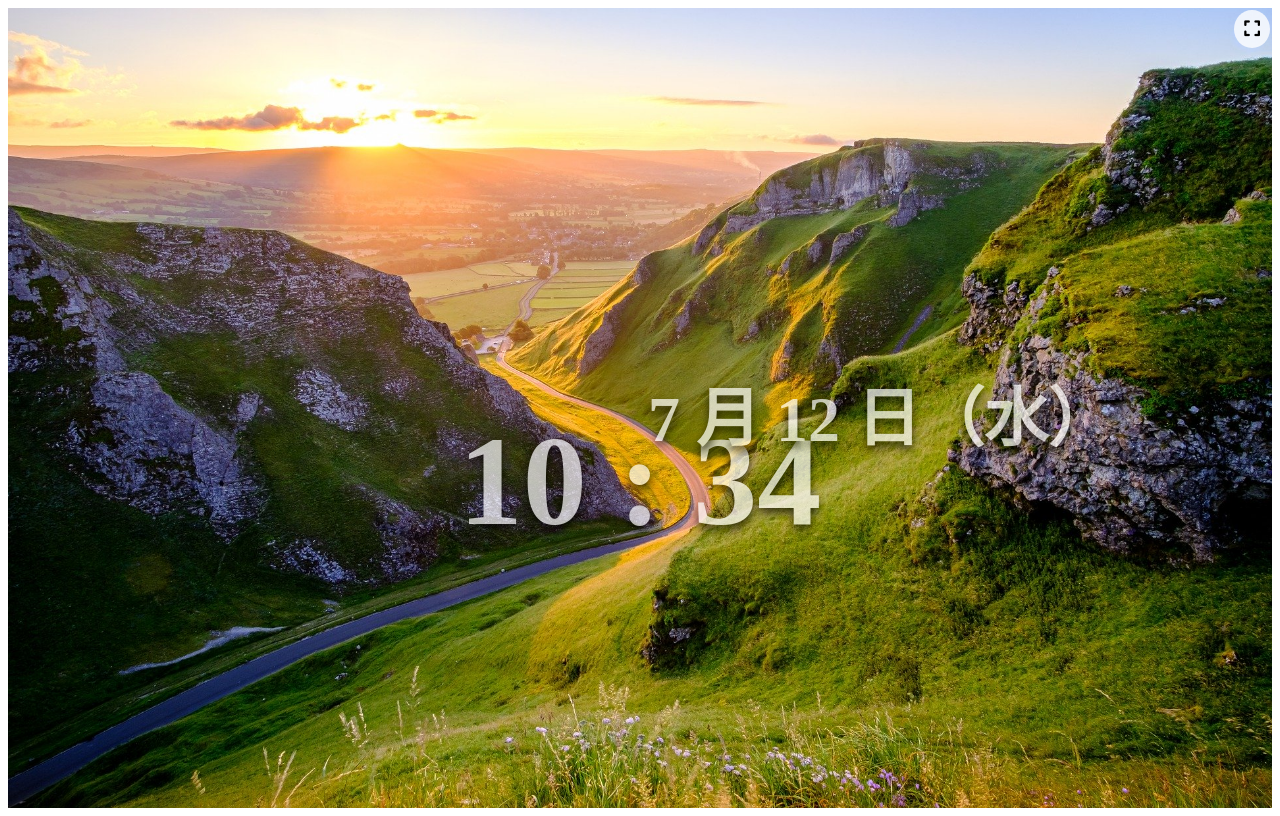
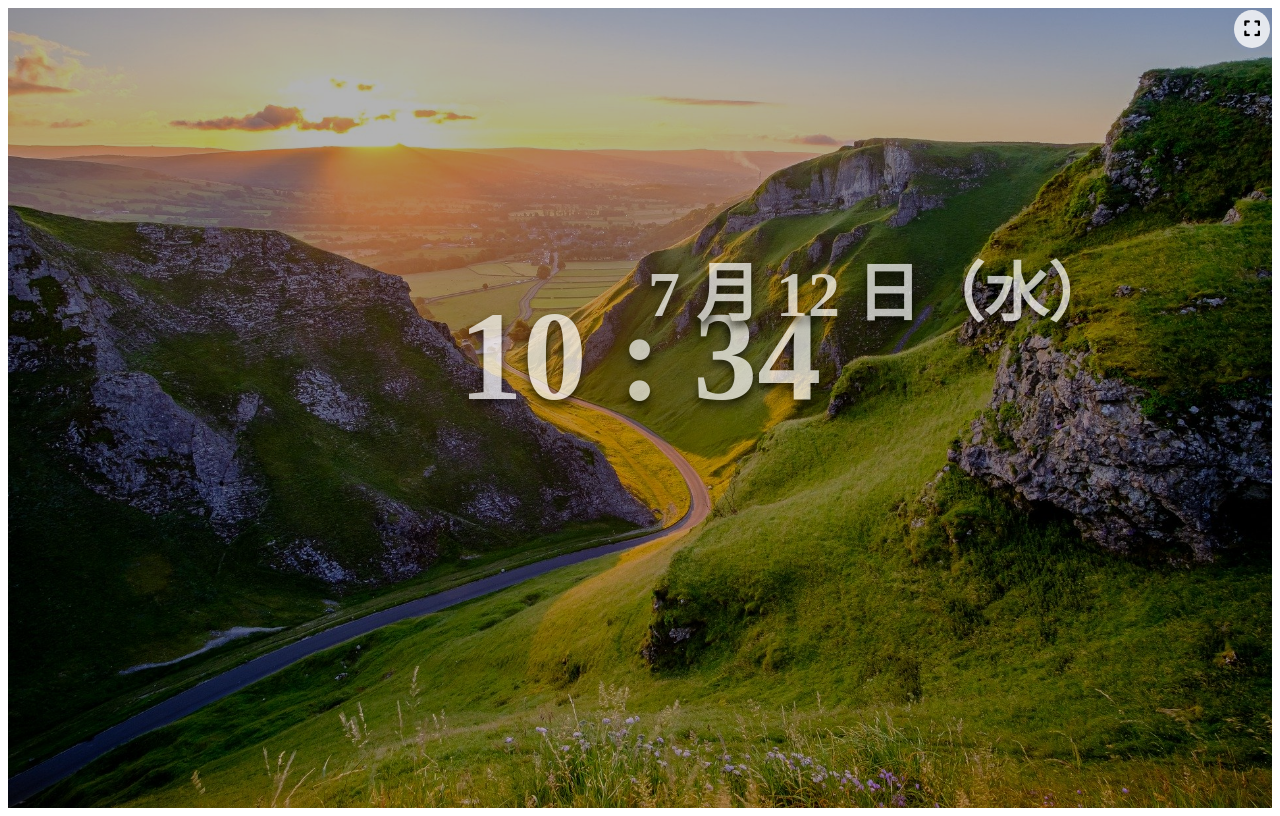
Before and after one commit to otaki444/phote-clock, a plain HTML site: page index.html in a window 1280 px wide. Drawn offline with nearby package versions, Linux system fonts and the light colour scheme.

Commit message:
[Update]背景を暗くする

```diff
--- a/index.html
+++ b/index.html
@@ -10,6 +10,7 @@
 </head>
 <body>
     <main id="main">
+        <div id="shadow">
             <p id="time">
                 <span id="day"></span><br>
                 <span id="hour"></span>
@@ -18,6 +19,7 @@
             </p>
             <button id="fullBtn" class="fas fa-expand"></button>
             <button id="releaseBtn" class="fas fa-compress"></button>
+        </div>
     </main>
 </body>
 </html>
--- a/style.css
+++ b/style.css
@@ -10,6 +10,12 @@
   align-items: center;
   background: url(images/image5.jpg) center;
   background-size: cover;
+}
+
+#shadow {
+  width: 100%;
+  height: 100vh;
+  background-color: rgba(0, 0, 0, 0.3);
 }
 
 #time {
```
Lines whose indentation alone changed are shown as unchanged.
